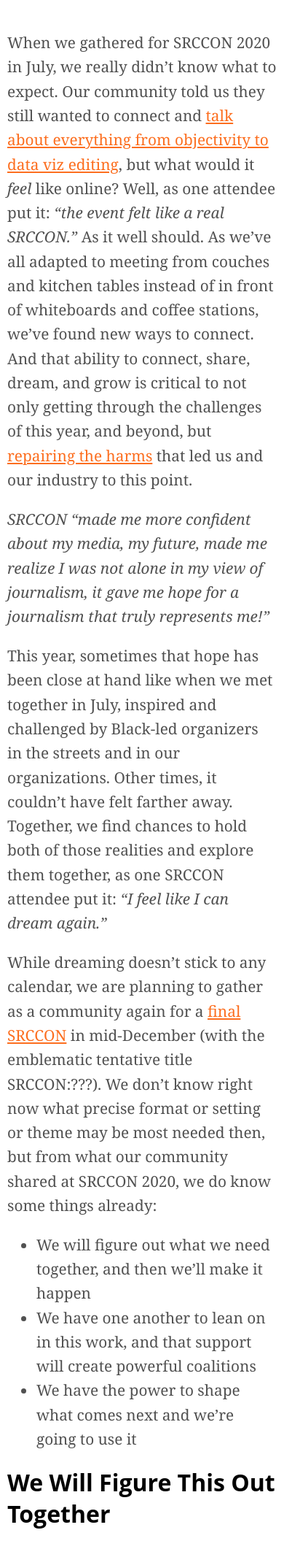
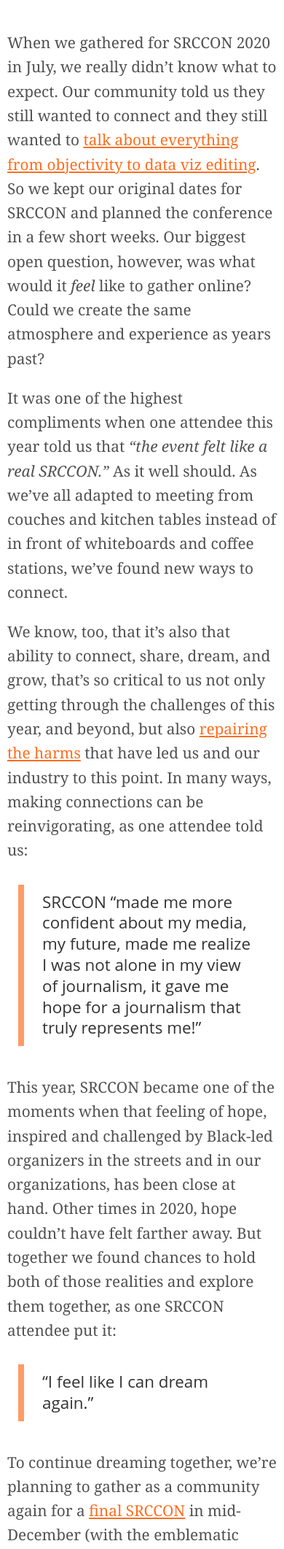
Before and after one commit to OpenNews/opennews-website, a Jekyll site: the page built from _posts/2020-10-21-less-alone-srccon.md, in a window 390 px wide, cut to the strip 874-2996 px from the top of the page. Shown: the whole strip at 73% size. Built offline with Jekyll 4.4.1, drawn with Linux system fonts in a browser that asks for light colours; nearby versions of some CDN libraries; some web fonts are replaced; comment, search, counter and statistics services are not loaded; some of the changed text lies outside the part shown.

Commit message:
blockquotes and copy editing pass

```diff
--- a/_posts/2020-10-21-less-alone-srccon.md
+++ b/_posts/2020-10-21-less-alone-srccon.md
@@ -11,38 +11,55 @@
 <img src="/media/img/blog/2020-10-02-srccon-2020-participants.png" style="width: 100%;" alt="Screenshot of participants from SRCCON 2020.">
 <p class="caption" style="margin-top: -15px; text-align: left;">NEW SCREENSHOT FOR THIS POST</p>
 
-When we gathered for SRCCON 2020 in July, we really didn't know what to expect. Our community told us they still wanted to connect and [talk about everything from objectivity to data viz editing](https://2020.srccon.org/schedule/), but what would it _feel_ like online? Well, as one attendee put it: _"the event felt like a real SRCCON."_ As it well should. As we've all adapted to meeting from couches and kitchen tables instead of in front of whiteboards and coffee stations, we've found new ways to connect. And that ability to connect, share, dream, and grow is critical to not only getting through the challenges of this year, and beyond, but [repairing the harms](https://mediareparations.org/) that led us and our industry to this point.
+When we gathered for SRCCON 2020 in July, we really didn't know what to expect. Our community told us they still wanted to connect and they still wanted to [talk about everything from objectivity to data viz editing](https://2020.srccon.org/schedule/). So we kept our original dates for SRCCON and planned the conference in a few short weeks. Our biggest open question, however, was what would it _feel_ like to gather online? Could we create the same atmosphere and experience as years past?
 
-_SRCCON “made me more confident about my media, my future, made me realize I was not alone in my view of journalism, it gave me hope for a journalism that truly represents me!”_
+It was one of the highest compliments when one attendee this year told us that _"the event felt like a real SRCCON."_ As it well should. As we've all adapted to meeting from couches and kitchen tables instead of in front of whiteboards and coffee stations, we've found new ways to connect.
 
-This year, sometimes that hope has been close at hand like when we met together in July, inspired and challenged by Black-led organizers in the streets and in our organizations. Other times, it couldn't have felt farther away. Together, we find chances to hold both of those realities and explore them together, as one SRCCON attendee put it: _“I feel like I can dream again.”_
+We know, too, that it's also that ability to connect, share, dream, and grow, that's so critical to us not only getting through the challenges of this year, and beyond, but also [repairing the harms](https://mediareparations.org/) that have led us and our industry to this point. In many ways, making connections can be reinvigorating, as one attendee told us:
 
-While dreaming doesn't stick to any calendar, we are planning to gather as a community again for a [final SRCCON](https://srccon.org) in mid-December (with the emblematic tentative title SRCCON:???). We don't know right now what precise format or setting or theme may be most needed then, but from what our community shared at SRCCON 2020, we do know some things already:
+<blockquote class="orange-highlight">
+SRCCON “made me more confident about my media, my future, made me realize I was not alone in my view of journalism, it gave me hope for a journalism that truly represents me!”
+</blockquote>
+
+This year, SRCCON became one of the moments when that feeling of hope, inspired and challenged by Black-led organizers in the streets and in our organizations, has been close at hand. Other times in 2020, hope couldn't have felt farther away. But together we found chances to hold both of those realities and explore them together, as one SRCCON attendee put it:
+
+<blockquote>“I feel like I can dream again.”</blockquote>
+
+To continue dreaming together, we're planning to gather as a community again for a [final SRCCON](https://srccon.org) in mid-December (with the emblematic tentative title SRCCON:???). We don't know right now what precise format or setting or theme may be most needed then, but from what our community shared at SRCCON 2020, we do know some things already:
 
 * We will figure out what we need together, and then we'll make it happen
 * We have one another to lean on in this work, and that support will create powerful coalitions
 * We have the power to shape what comes next and we're going to use it
 
 ## We will figure this out together
-Changemaking is always a process of co-creation, and that collaborative, community-led approach has been at the core of SRCCON and everything we do at OpenNews. Through talks, sessions, and numerous Slack conversations, we saw SRCCON attendees planning and sharing and figuring out how to [reimagine and rebuild together](https://source.opennews.org/articles/srccon-2020-watch-parties-reaching-new-audiences/). A major theme at SRCCON 2020 was about how to approach this changemaking: burn it all down, go it alone, change from within? One attendee reflected:
-_"But I'm always reminded when I hear the term radical that radical means from the root. That's what the word means from the Latin. And you know, looking at that as an opportunity to do some gardening and weeding so that things can grow and flourish rather than looking to it as something that is going to smash down and destroy something you hold dear. Looking at it as a way of the rethinking things from the root."_
+Changemaking is always a process of co-creation, and that collaborative, community-led approach has been at the core of SRCCON and everything we do at OpenNews. Through talks, sessions, and numerous Slack conversations, we saw SRCCON attendees planning and sharing and figuring out how to [reimagine and rebuild together](https://source.opennews.org/articles/srccon-2020-watch-parties-reaching-new-audiences/). A major theme at SRCCON 2020 was about how to approach this changemaking: should we burn it all down, go it alone, try to create change from within? One attendee reflected:
 
-Conversations in July, and at [SRCCON:LEAD in 2019](/blog/srccon-lead-takeaways/) and other prior events engaged with all aspects of that necessary tending and the role each of us can play to make that change happen. As one attendee put it: _"SRCCON is just like a forum for real talk. ... when we come together in these sorts of communities, we can plan, we can start projects, we can start community funds for doing mutual aid. We can plan walkouts, we can unionize, we can do all of those things. ... we can come together, find each other, and begin."_
+<blockquote>“But I'm always reminded when I hear the term radical that radical means from the root. That's what the word means from the Latin. And you know, looking at that as an opportunity to do some gardening and weeding so that things can grow and flourish rather than looking to it as something that is going to smash down and destroy something you hold dear. Looking at it as a way of the rethinking things from the root.”</blockquote>
+
+Conversations in July, at [SRCCON:LEAD in 2019](/blog/srccon-lead-takeaways/), and at other prior events engaged with all aspects of that necessary tending and the role each of us can play to make that change happen. As one attendee said:
+
+<blockquote>“SRCCON is just like a forum for real talk. ... when we come together in these sorts of communities, we can plan, we can start projects, we can start community funds for doing mutual aid. We can plan walkouts, we can unionize, we can do all of those things. ... we can come together, find each other, and begin.”</blockquote>
 
 ## We have one another to lean on
-At SRCCON, we see again and again how many colleagues are also invested in taking on this work and in helping support each other through it. Sessions tackle technical challenges and managerial questions, but also sometimes literally gardening, tending tomato plants and pickling. Homeschooling and grieving. Music and gaming and walks along the Mississippi.
+At SRCCON, we see again and again how many of our colleagues are invested in transforming journalism, but also invested in helping support others through it. Sessions tackle technical challenges and managerial questions, but also sometimes literally gardening 🌿, tending tomato plants 🍅 and pickling 🥒. Homeschooling and grieving. Music and gaming and walks along the Mississippi.
 
-When we get to know each other's interests and passions outside of work, we deepen our capacity to support one another in often difficult internal organizational work. It is through personal relationships that we learn how to trust, cultivate compassion, learn how to give each other what we need, and build the resilient networks required to organize coalitions and fight for lasting changes. Through these relationships, we see how:
+When we get to know each other's interests and passions outside of work, we deepen connections with each other, and therefore our capacity to support one another in difficult, internal, organizational work. It is through personal relationships that we learn how to trust, cultivate compassion, learn how to give each other what we need, and build the resilient networks required to organize coalitions and fight for lasting changes. Through these relationships, we see how:
 
 **We are not alone** in staking out an [anti-racist vision for journalism](/blog/moving-far-beyond-diversity-how-vision25-came-together/).<br>
 **We are not alone** in fighting isolation, confusion, and exhaustion [in covering COVID-19](https://source.opennews.org/articles/conversations-local-newsrooms-should-be-having-abo/).<br>
-**We are not alone:** _"This conference is so good at welcoming people and not just making people feel welcome, but making people feel brave. And encouraging people that normally feel sheltered or oppressed in their newsrooms, like giving them a chance to speak up and speak their heart and mind."_
+**We are not alone, period.** One of our attendees this year put it better we could have ever dreamed:
+
+<blockquote>“This conference is so good at welcoming people and not just making people feel welcome, but making people feel brave. And encouraging people that normally feel sheltered or oppressed in their newsrooms, like giving them a chance to speak up and speak their heart and mind.”</blockquote>
 
 ## We have the power to shape what comes next
-When we turn to each other in times of joy and of uncertainty, we develop the strength for whatever comes next. Newsroom after newsroom continues a flood of unionizing, building collective power to not only have a seat at the table but use that power to determine what gets put on that table for discussion. This [community leads](/what/community/dei-coalition) unions and employee resource groups and diversity committees and community groups that offer support to each other and a bold vision for the future.
+When we turn to each other in times of joy and of uncertainty, we develop the strength for whatever comes next. Newsroom after newsroom continues the flood of unionizing, building collective power to not only have a seat at the table but to decide what gets put on that table for discussion. This [community leads](/what/community/dei-coalition) unions and employee resource groups and diversity committees and community groups that offer support to each other and a bold vision for the future.
 
-Who has the power? We have the power. Together, we already know what we need, who we can trust, and what must be done: _"But I think really what SRCCON has done is bring the other people who are the true leaders, leading from where they are. People who have a stake in the game, you know, putting things on the line."_
+Because who has the power? We have the power. Together, we already know what we need, who we can trust, and what must be done:
 
-At SRCCON, we get to see all of these dynamics in action: dreaming, plotting, leading, powerfully shifting news organizations and how they serve our communities. In addition, the SRCCON community blew us away with its support of OpenNews, with over 50 people [signing up as organizational sustainers during the conference](/donate). Sustaining each other and our work takes so many forms, from money to resume reviews and encouraging text messages¸each of the pieces of relationship and word building that willl enable us to create a new future together.
+<blockquote>“But I think really what SRCCON has done is bring the other people who are the true leaders, leading from where they are. People who have a stake in the game, you know, putting things on the line.”</blockquote>
 
-We're always here for each other online and in those Slacks, and we'll meetup as a group again in mid-December. We know that now, and [we'll share more details](http://eepurl.com/czSVTL) about what to expect in mid-November. As always, our own experiences and relationships will tell us what we need to meet this moment, and how we can and must wield our relationships and collective power to transform our institutions: _"I feel less alone in this industry. It's nice to have a space filled with other journalists who care about and are engaged with the same issues I spend most of my time thinking about. It made me more optimistic about our collective futures, even if that future is still on shaky ground."_
+At SRCCON, we get to see all of these dynamics in action: dreaming, plotting, leading, powerfully shifting news organizations, and how they serve our communities. In addition, the SRCCON community blew us away with its support of OpenNews, with over 50 people [signing up as organizational sustainers during the conference](/donate). Sustaining each other and our work takes so many forms, from money to resume reviews and encouraging text messages, each of these pieces of relationship and world building that will enable us to create a new future together.
+
+We're always here for each other online and in those Slacks, and we'll meet up as a group again in mid-December. We know that now, and [we'll share more details](http://eepurl.com/czSVTL) about what to expect in mid-November. As always, our own experiences and relationships will tell us what we need to meet this moment, and how we can and must wield our relationships and collective power to transform our institutions. To quote our attendees one last time:
+
+<blockquote>“I feel less alone in this industry. It's nice to have a space filled with other journalists who care about and are engaged with the same issues I spend most of my time thinking about. It made me more optimistic about our collective futures, even if that future is still on shaky ground.”</blockquote>
--- a/media/css/desktop.css
+++ b/media/css/desktop.css
@@ -76,7 +76,7 @@
 	float: left;
 }
 
-blockquote.orange-highlight {
+/*blockquote.orange-highlight {
   padding: 0 20px;
   display: block;
   line-height: 1.6rem;
@@ -84,7 +84,7 @@
   margin: 30px 0 40px 30px;
   font-size: 1.2em;
   color: #888;
-}
+}*/
 
 small {
 	font-size: 1rem;
--- a/media/css/devices.css
+++ b/media/css/devices.css
@@ -1192,12 +1192,15 @@
 }
 
 blockquote {
-	font-family: "sofia-pro", "Open Sans", Helvetica, Verdana, Arial, sans-serif;
-	line-height: 1.7em;
-	font-size: 1.1em;
-
+  font-family: "sofia-pro", "Open Sans", Helvetica, Verdana, Arial, sans-serif;
+  line-height: 1.8rem;
+  font-size: 1.4rem;
+  padding: 10px 25px;
+  display: block;
+  border-left: 8px solid #ff9b66;
+  margin: 30px 0 40px 15px;
+  color: #333333;
 }
-
 
 .sidebox {
 padding-bottom: 20px;
@@ -1346,16 +1349,6 @@
 	width: 100%;
 }
 
-blockquote.orange-highlight {
-  padding: 0 20px;
-  display: block;
-  line-height: 1.6rem;
-  border-left: 8px solid #ffdfce;
-  margin: 30px 0 40px 10px;
-  font-size: 1em;
-  color: #888;
-}
-
 .sidebox {
 	width: 100%;
 	margin-top: 0px;
```
